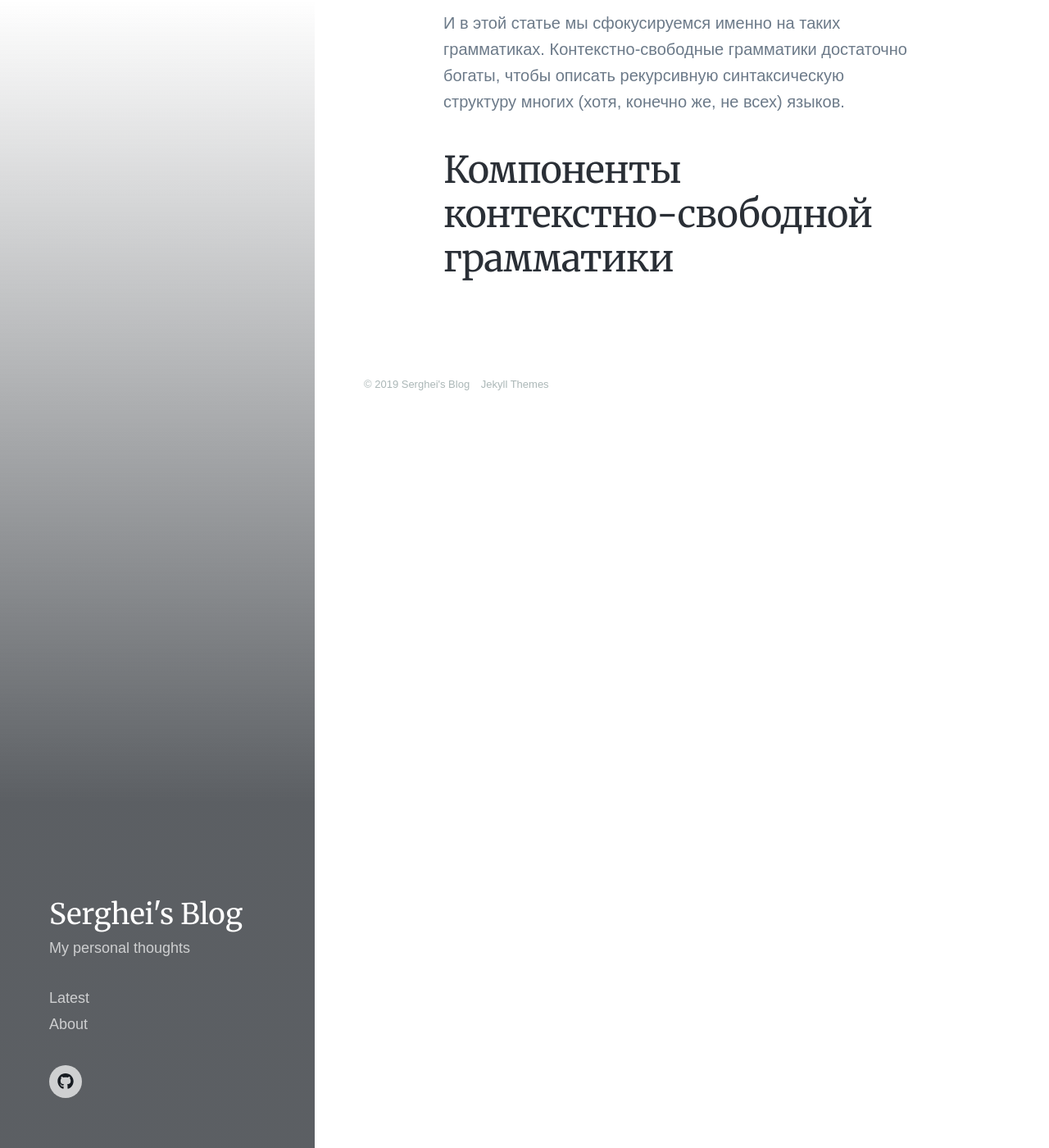
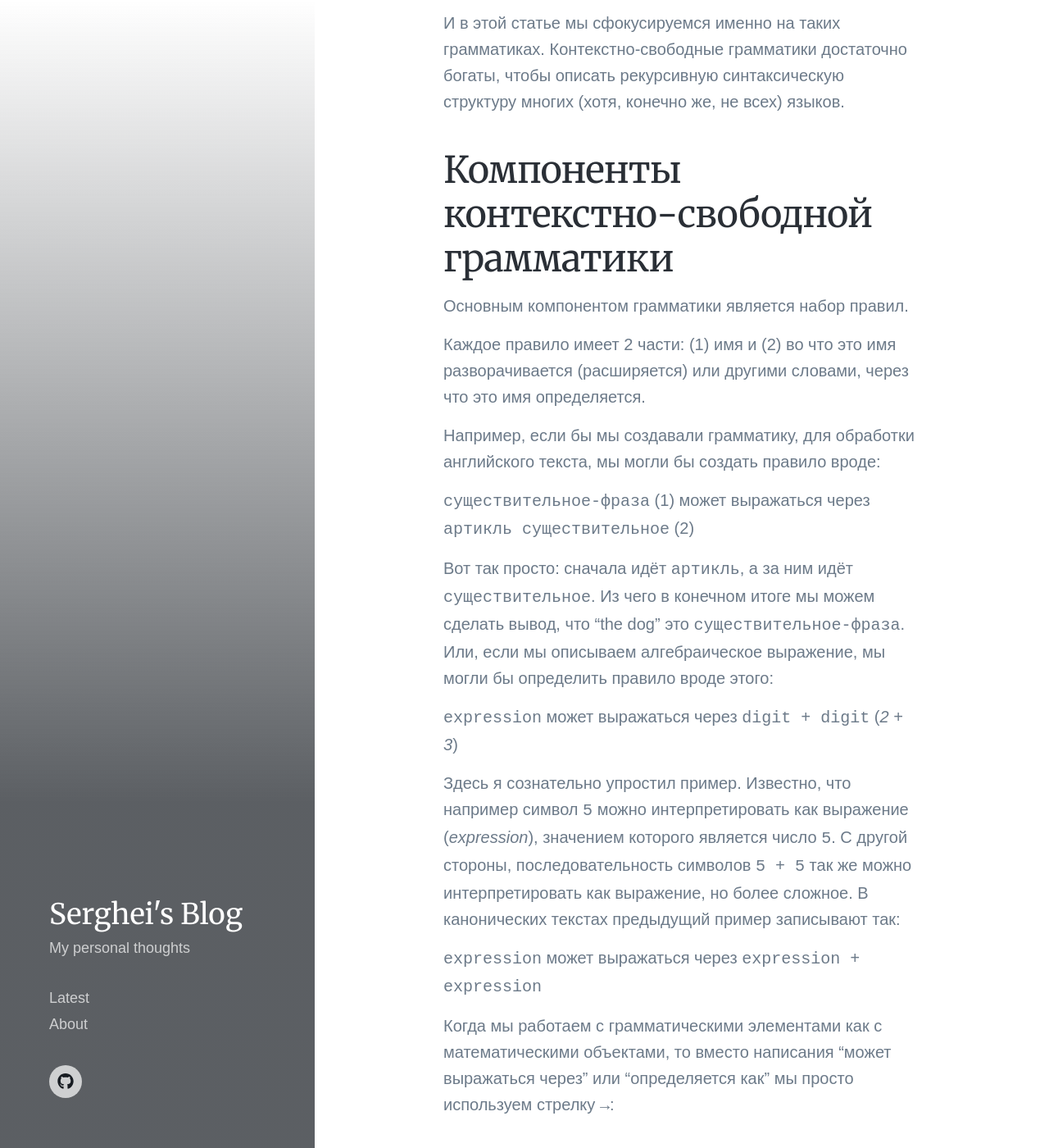
Before and after one commit to sergeyklay/blog, a Jekyll site: the page built from _posts/2019-03-19-язык-языков-часть-первая.md, in a window 1280 px wide and 1400 px high, scrolled down 4223 px. Shown: the whole window at 82% size. Built offline with Jekyll 4.4.1, drawn with Linux system fonts in a browser that asks for light colours; nearby versions of some CDN libraries; some web fonts are replaced; a style sheet for code colours, icons or effects is not loaded.

Commit message:
Update Post “2019-03-19-язык-языков-часть-первая”

```diff
--- a/_posts/2019-03-19-язык-языков-часть-первая.md
+++ b/_posts/2019-03-19-язык-языков-часть-первая.md
@@ -59,3 +59,21 @@ excerpt: >-
 И в этой статье мы сфокусируемся именно на таких грамматиках. Контекстно-свободные грамматики достаточно богаты, чтобы описать рекурсивную синтаксическую структуру многих (хотя, конечно же, не всех) языков.
 
 ## Компоненты контекстно-свободной грамматики
+
+Основным компонентом грамматики является набор правил.
+
+Каждое правило имеет 2 части: (1) имя и (2) во что это имя разворачивается (расширяется) или другими словами, через что это имя определяется.
+
+Например, если бы мы создавали грамматику, для обработки английского текста, мы могли бы создать правило вроде:
+
+`существительное-фраза` (1) может выражаться через `артикль существительное` (2)
+
+Вот так просто: сначала идёт `артикль`, а за ним идёт `существительное`. Из чего в конечном итоге мы можем сделать вывод, что "the dog" это `существительное-фраза`. Или, если мы описываем алгебраическое выражение, мы могли бы определить правило вроде этого:
+
+`expression` может выражаться через `digit + digit` (_2 + 3_)
+
+Здесь я сознательно упростил пример. Известно, что например символ `5` можно интерпретировать как выражение (_expression_), значением которого является число `5`. С другой стороны, последовательность символов `5 + 5` так же можно интерпретировать как выражение, но более сложное. В канонических текстах предыдущий пример записывают так:
+
+`expression` может выражаться через `expression + expression`
+
+Когда мы работаем с грамматическими элементами как с математическими объектами, то вместо написания "может выражаться через" или "определяется как" мы просто используем стрелку `→`:
```
